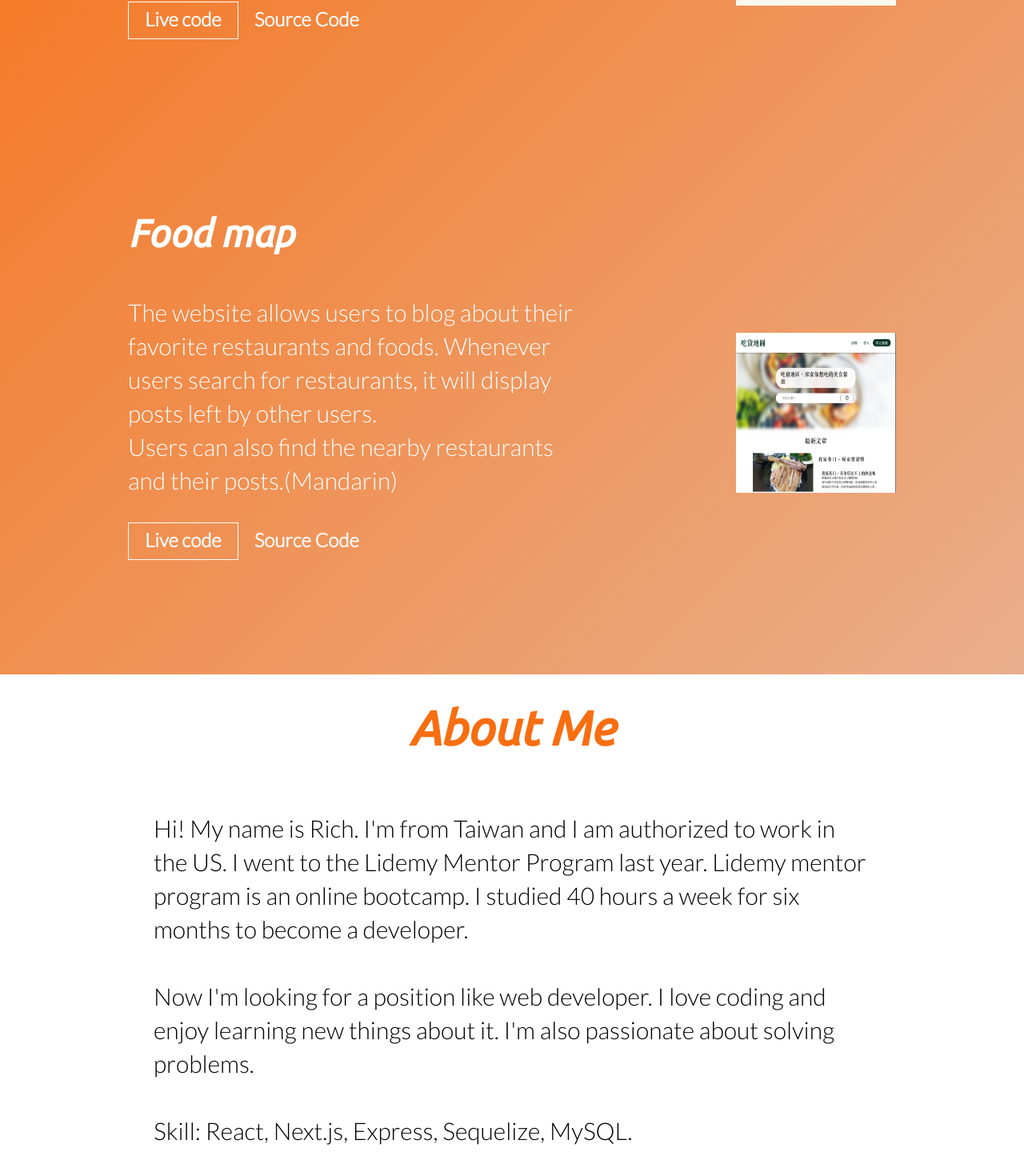
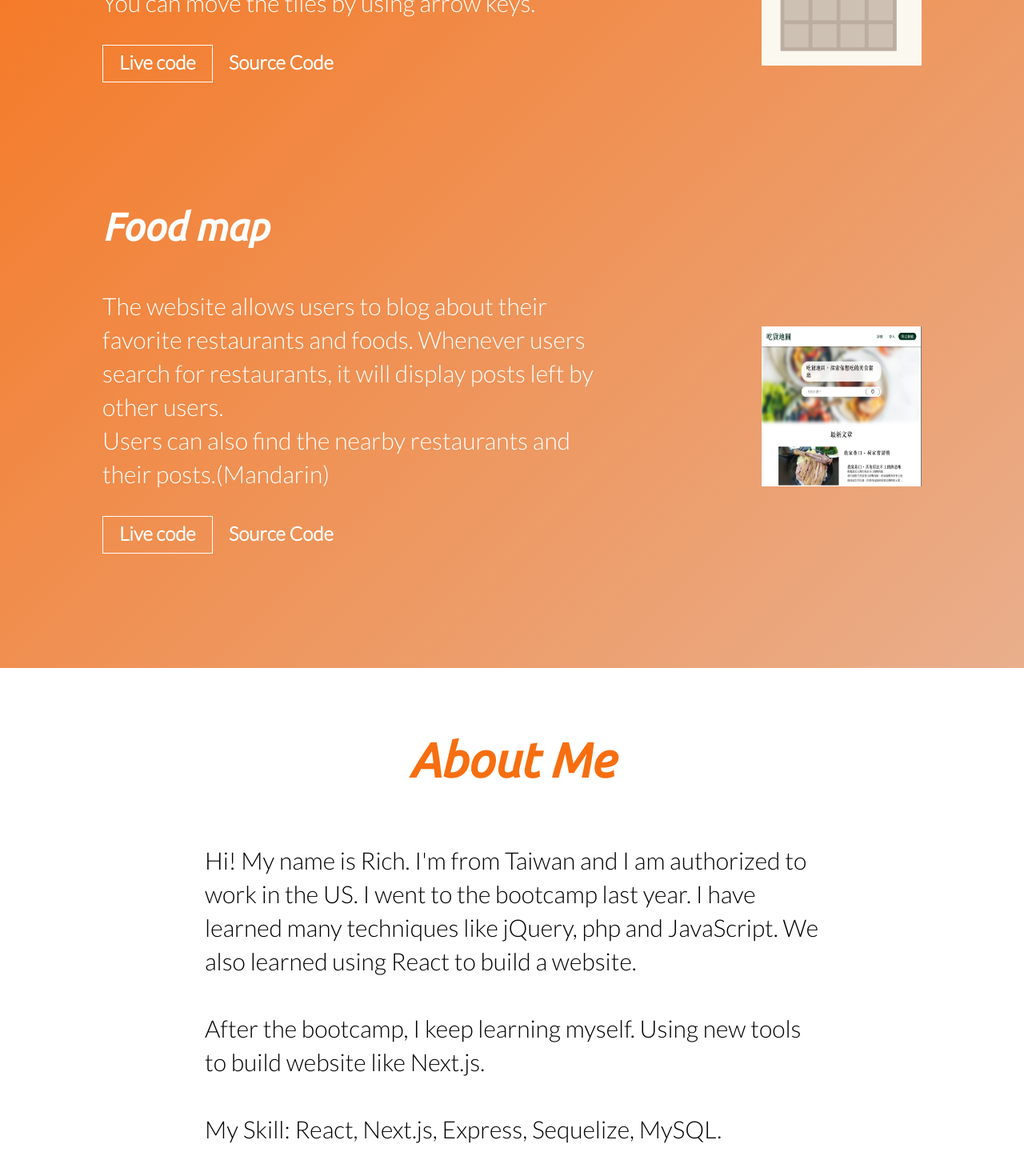
Before and after one commit to rich2020s/Portfolio, a Next.js app: page / in a window 1280 px wide. Shown: the part 1316-2786 px from the top of the page at 80% size. Built offline with nearby package versions, Linux system fonts and the light colour scheme.

Commit message:
more animation

```diff
--- a/components/about/components.js
+++ b/components/about/components.js
@@ -1,5 +1,5 @@
 import styled from "styled-components";
-
+import { Name } from "../home";
 export const AboutSection = styled.div`
   min-height: 100vh;
   color: #f76e11;
@@ -7,3 +7,6 @@ export const AboutSection = styled.div`
   flex-direction: column;
   align-items: center;
 `;
+export const AboutMe = styled(Name)`
+  margin-top: 80px;
+`;
--- a/components/about/index.js
+++ b/components/about/index.js
@@ -1 +1 @@
-export { AboutSection } from "./components";
+export { AboutSection, AboutMe } from "./components";
--- a/components/home/components.js
+++ b/components/home/components.js
@@ -12,7 +12,6 @@ export const Name = styled.h1`
   font-weight: bold;
   font-size: 60px;
   font-family: "Ubuntu", sans-serif;
-  margin-top: 2rem;
 `;
 export const IntroContainer = styled.div`
   height: 60%;
--- a/components/project/components.js
+++ b/components/project/components.js
@@ -14,6 +14,7 @@ export const ProjWrapper = styled.div`
 `;
 export const Title = styled(Name)`
   color: white;
+  margin-top: 80px;
 `;
 export const ProjContainer = styled.div`
   width: 80%;
@@ -61,7 +62,7 @@ export const ProjContent = styled.div`
 `;
 export const ImageWrapper = styled.div`
   display: flex;
-  maxwidth: 100%;
+  width: 100%;
   height: 100%;
   align-items: center;
   ${MEDIA_QUERY.sm} {
--- a/pages/index.js
+++ b/pages/index.js
@@ -10,7 +10,7 @@ import {
   SeeMoreBtn,
 } from "../components/home";
 import { GlobalStyle } from "../constant/GlobalStyle.js";
-import { Fade } from "react-awesome-reveal";
+import { Fade, AttentionSeeker } from "react-awesome-reveal";
 import {
   ProjWrapper,
   Title,
@@ -21,7 +21,7 @@ import {
   ImageWrapper,
 } from "../components/project";
 import Image from "next/image";
-import { AboutSection } from "../components/about";
+import { AboutSection, AboutMe } from "../components/about";
 import {
   ContactForm,
   WebsitesLink,
@@ -66,8 +66,7 @@ export default function Home() {
               <Name>Rich Chan</Name>
               <Description>
                 Hello there! I am Rich.
-                <br />
-                This is my portfolio website.
+                <br />I am a self-drive web developer.
               </Description>
               <SeeMoreBtn onClick={ScrollToProj}>see more</SeeMoreBtn>
             </Fade>
@@ -76,16 +75,19 @@ export default function Home() {
       </MeSection>
       <ProjWrapper ref={projRef}>
         <Title>Projects</Title>
+        <ProjContainer>
           <Fade triggerOnce={true} direction="left" delay={300}>
-          <ProjContainer>
             <ProjName as="h3">2048</ProjName>
+          </Fade>
           <ProjContent>
             <ProjDesc>
+              <Fade triggerOnce={true} direction="left" delay={600}>
                 <p>
                   2048 is a game where you combine numbered tiles in order to
                   gain a higher numbered tile. <br />
                   You can move the tiles by using arrow keys.
                 </p>
+                <div>
                   <LiveCodeBtn
                     as="a"
                     target="_blank"
@@ -100,7 +102,10 @@ export default function Home() {
                   >
                     Source Code
                   </SourceCodeBtn>
+                </div>
+              </Fade>
             </ProjDesc>
+            <Fade triggerOnce={true} direction="right" delay={900}>
               <ImageWrapper>
                 <Image
                   src="/images/2048.png"
@@ -109,12 +114,16 @@ export default function Home() {
                   alt="game 2048"
                 />
               </ImageWrapper>
+            </Fade>
           </ProjContent>
         </ProjContainer>
         <ProjContainer>
+          <Fade triggerOnce={true} direction="left" delay={1200}>
             <ProjName as="h3">Food map</ProjName>
+          </Fade>
           <ProjContent>
             <ProjDesc>
+              <Fade triggerOnce={true} direction="left" delay={1200}>
                 <p>
                   The website allows users to blog about their favorite
                   restaurants and foods. Whenever users search for restaurants,
@@ -122,6 +131,7 @@ export default function Home() {
                   Users can also find the nearby restaurants and their
                   posts.(Mandarin)
                 </p>
+                <div>
                   <LiveCodeBtn
                     as="a"
                     target="_blank"
@@ -136,7 +146,10 @@ export default function Home() {
                   >
                     Source Code
                   </SourceCodeBtn>
+                </div>
+              </Fade>
             </ProjDesc>
+            <Fade triggerOnce={true} direction="right" delay={1500}>
               <ImageWrapper>
                 <Image
                   src="/images/foodmap.png"
@@ -145,32 +158,40 @@ export default function Home() {
                   alt="food map"
                 />
               </ImageWrapper>
+            </Fade>
           </ProjContent>
         </ProjContainer>
-        </Fade>
       </ProjWrapper>
       <AboutSection>
-        <Name>About Me</Name>
-        <div style={{ width: "70%" }}>
+        <AboutMe>About Me</AboutMe>
+        <div
+          style={{
+            width: "70%",
+            maxWidth: "768px",
+            display: "flex",
+            alignItems: "center",
+          }}
+        >
+          <Fade triggerOnce={true} direction={"up"} delay={900}>
             <Description>
-            Hi! My name is Rich. I'm from Taiwan and I am authorized to work in
-            the US. I went to the Lidemy Mentor Program last year. Lidemy mentor
-            program is an online bootcamp. I studied 40 hours a week for six
-            months to become a developer.
+              Hi! My name is Rich. I'm from Taiwan and I am authorized to work
+              in the US. I went to the bootcamp last year. I have learned many
+              techniques like jQuery, php and JavaScript. We also learned using
+              React to build a website.
               <br />
               <br />
-            Now I'm looking for a position like web developer. I love coding and
-            enjoy learning new things about it. I'm also passionate about
-            solving problems.
+              After the bootcamp, I keep learning myself. Using new tools to
+              build website like Next.js.
               <br />
               <br />
-            Skill: React, Next.js, Express, Sequelize, MySQL.
+              My Skill: React, Next.js, Express, Sequelize, MySQL.
             </Description>
+          </Fade>
         </div>
       </AboutSection>
       <ProjWrapper>
         <Title>Contact Me</Title>
-        <Description>Feel free to contact me anytime!</Description>
+        <Description>Please feel free to contact me at any time.</Description>
         <LinksContainer>
           <WebsitesLink href="https://github.com/rich2020s" target="_blank">
             <Image
@@ -194,7 +215,6 @@ export default function Home() {
           </WebsitesLink>
         </LinksContainer>
         <ContactForm />
-        {/* </ContactWrapper> */}
       </ProjWrapper>
     </>
   );
```
Lines whose indentation alone changed are shown as unchanged.
